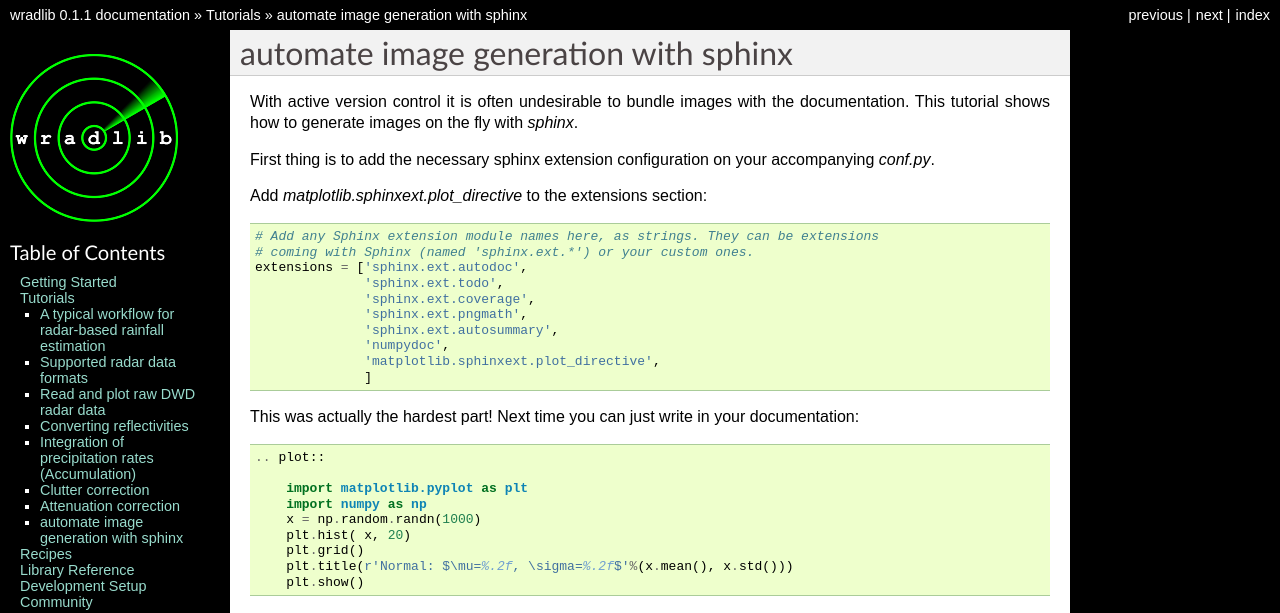
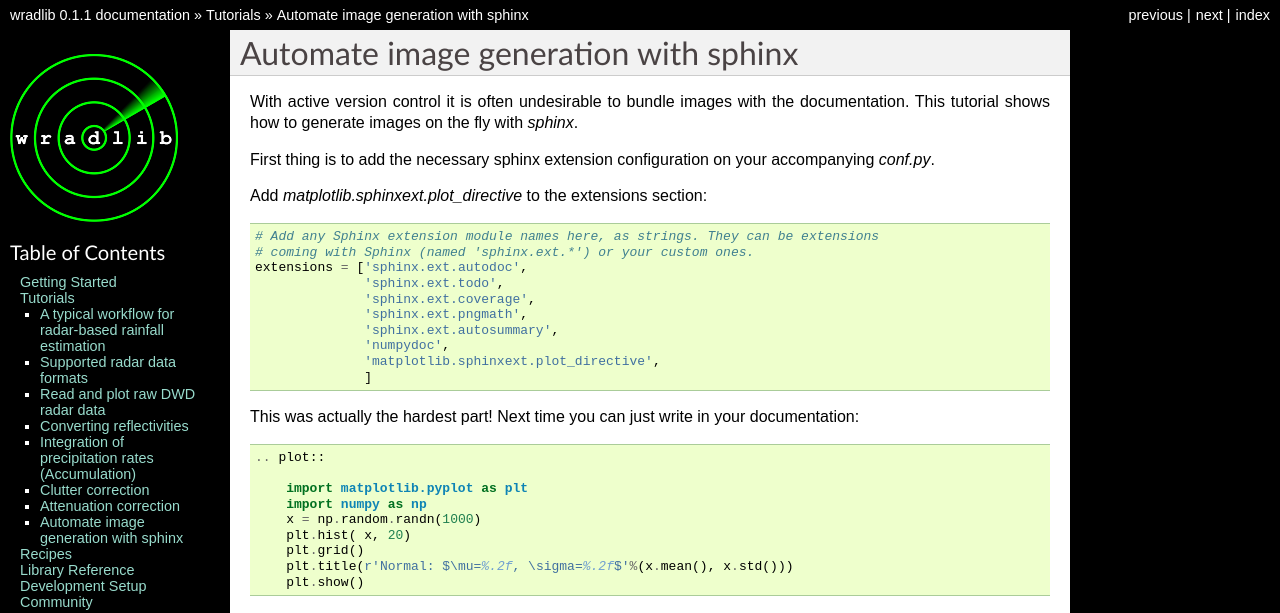
Before and after one commit to wradlib/wradlib-docs, a Sphinx documentation site: the page built from source/tutorial_autoimages.rst, in a window 1280 px wide and 900 px high. Shown: the top 613 px of the window. Built offline with Sphinx 7.4.7, drawn with Linux system fonts in a browser that asks for light colours; formulas are drawn with MathJax 3; some of the changed text lies outside the part shown.

Commit message:
DOC: Typo

```diff
--- a/source/tutorial_autoimages.rst
+++ b/source/tutorial_autoimages.rst
@@ -1,5 +1,5 @@
 *************************************
-automate image generation with sphinx
+Automate image generation with sphinx
 *************************************
 
 With active version control it is often undesirable to bundle images with the documentation.
```
